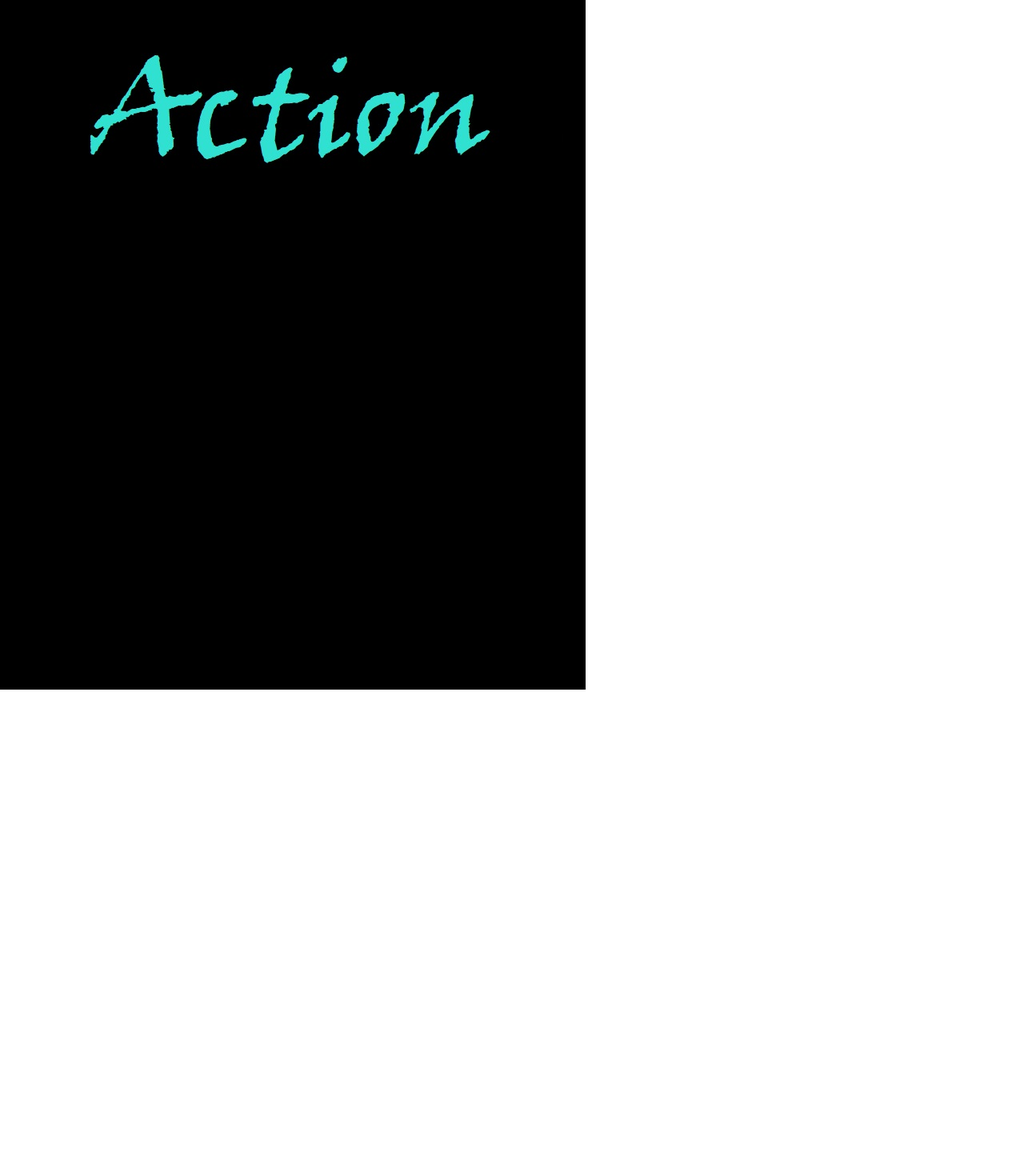
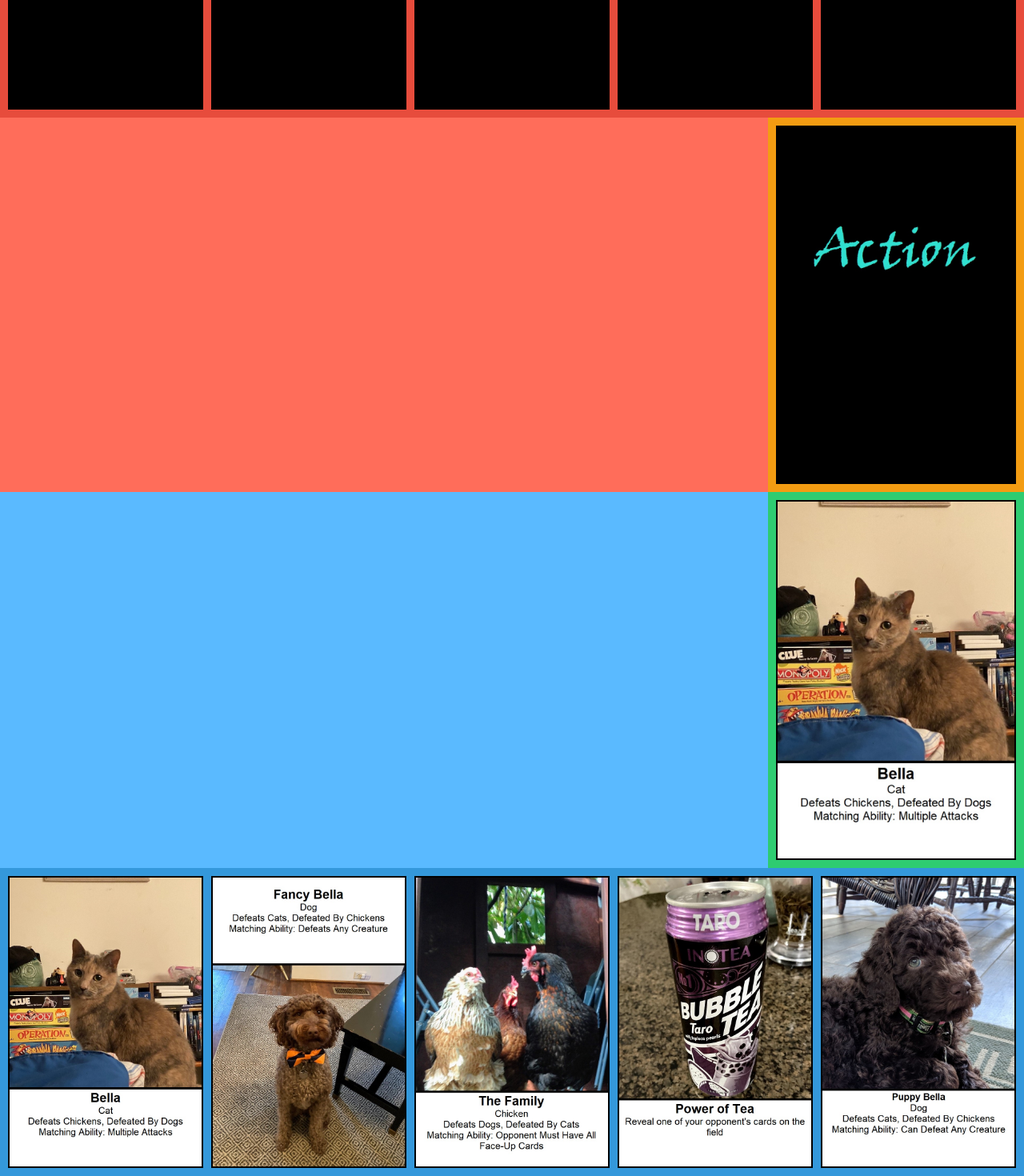
Before and after one commit to cjanse/dogscatsandchickens, a Next.js app in the folder dogscatsandchickens-app/: page / in a window 1280 px wide. Shown: the part 238-1708 px from the top of the page at 80% size. Before the commit the page ends 1100 px from the top, so only its background shows below. Built offline with nearby package versions, Linux system fonts and the light colour scheme.

Commit message:
progress made, error when there is no card

```diff
--- a/dogscatsandchickens-app/app/views/gameView.tsx
+++ b/dogscatsandchickens-app/app/views/gameView.tsx
@@ -2,11 +2,58 @@ import {GameController} from "../controller/gameController"
 import { PlayerController } from "../controller/playerController";
 import {useState, useEffect} from "react"
 import { AIPlayerController } from "../controller/AIPlayerController";
+import {Card} from "../models/card"
 
 //Import all images
 import creature from "../../assets/cards/creature.jpg"
 import upgrade from "../../assets/cards/upgrade.jpg"
 import action from "../../assets/cards/action.jpg"
+import bella from "../../assets/cards/bella.jpg"
+import pounce from "../../assets/cards/pounce.jpg"
+import snowball from "../../assets/cards/snowball.jpg"
+import fancyBella from "../../assets/cards/fancy_bella.jpg"
+import prettyBella from "../../assets/cards/pretty_bella.jpg"
+import puppyBella from "../../assets/cards/puppy_bella.jpg"
+import lulu from "../../assets/cards/lulu.jpg"
+import olive from "../../assets/cards/olive.jpg"
+import theFamily from "../../assets/cards/the_family.jpg"
+import cactusAttack from "../../assets/cards/cactus_attack.jpg"
+import duckArmy from "../../assets/cards/duck_army.jpg"
+import deflect from "../../assets/cards/deflect.jpg"
+import sandShield from "../../assets/cards/sand_shield.jpg"
+import payphonesDontExistAnymore from "../../assets/cards/payphones_dont_exist_anymore.jpg"
+import fadingAway from "../../assets/cards/fading_away.jpg"
+import sleeping from "../../assets/cards/sleeping.jpg"
+import coolDownSquirrel from "../../assets/cards/cool_down_squirrel.jpg"
+import snowApocalypse from "../../assets/cards/snow_apocalypse.jpg"
+import beachSpirits from "../../assets/cards/beach_spirits.jpg"
+import forestSpirits from "../../assets/cards/forest_spirits.jpg"
+import riverSpirits from "../../assets/cards/river_spirits.jpg"
+import birdArmy1 from "../../assets/cards/bird_army_1.jpg"
+import birdArmy2 from "../../assets/cards/bird_army_2.jpg"
+import messyDorm1 from "../../assets/cards/messy_dorm_1.jpg"
+import messyDorm2 from "../../assets/cards/messy_dorm_2.jpg"
+import powerOfTea1 from "../../assets/cards/power_of_tea_1.jpg"
+import powerOfTea2 from "../../assets/cards/power_of_tea_2.jpg"
+
+//Possible color choices
+/*
+Player 1:
+
+Main Color: #3498db (a shade of blue)
+Lighter Shade: #5abaff
+Player 2:
+
+Main Color: #e74c3c (a shade of red)
+Lighter Shade: #ff6d5a
+Neutral Colors:
+
+#95a5a6 (a shade of gray)
+#2ecc71 (a shade of green)
+#f39c12 (a shade of orange)
+#8e44ad (a shade of purple)
+*/
+
 
 const gameController: GameController = new GameController();
 gameController.preGamePreparation();
@@ -17,12 +64,159 @@ const aiPlayerController: AIPlayerController = new AIPlayerController(gameContro
 export function GameView() {
     const [move, setmove] = useState(0)
 
-    //const opponentHandView = (<div style={{padding:'10px', display: 'grid', gridTemplateColumns: 'repeat(' + gameController.gameBoard.players[1].hand.length+ ', 1fr)', gap: "10px"}}>{gameController.gameBoard.players[1].hand.map(card => <img style={{border: '2px solid', borderColor: "black"}} /*onClick={() => onclickOpponentHandHandle(card.id)}*/ src="../assets/cards/creature.jpg"/>)}</div>)
+    //gets image associated with id of card
+    function getImageFromId(cardId: number){
+        switch (cardId){
+            case 101.1:
+            case 101.2:
+                return bella;
+            case 102.1:
+            case 102.2:
+                return pounce;
+            case 103.1:
+            case 103.2:
+                return snowball;
+            case 104.1:
+            case 104.2:
+                return fancyBella;
+            case 105.1:
+            case 105.2:
+                return prettyBella;
+            case 106.1:
+            case 106.2:
+                return puppyBella;
+            case 107.1:
+            case 107.2:
+                return lulu;
+            case 108.1:
+            case 108.2:
+                return olive;
+            case 109.1:
+            case 109.2:
+                return theFamily;
+            case 201:
+                return cactusAttack;
+            case 202:
+                return duckArmy;
+            case 203:
+                return deflect;
+            case 204:
+                return sandShield;
+            case 205:
+                return payphonesDontExistAnymore;
+            case 206:
+                return fadingAway;
+            case 207:
+                return sleeping;
+            case 208:
+                return coolDownSquirrel;
+            case 209:
+                return snowApocalypse;
+            case 301:
+                return beachSpirits;
+            case 302:
+                return forestSpirits;
+            case 303:
+                return riverSpirits;
+            case 304:
+                return birdArmy1;
+            case 305:
+                return birdArmy2;
+            case 306:
+                return messyDorm1;
+            case 307:
+                return messyDorm2;
+            case 308:
+                return powerOfTea1;
+            case 309:
+                return powerOfTea2;
+            default:
+                return creature
+        }
+    }
+
+    //gets type associated with id of card
+    function getTypeFromId(cardId: number){
+        if (cardId < 200){
+            return creature;
+        }
+        else if (cardId < 300) {
+            return upgrade;
+        }
+        else {
+            return action
+        }
+    }
+
+    //gets image for opponent hand
+    function setOpponentHandImage(card: Card){
+        return getTypeFromId(card.id)
+    }
+
+    //gets image for player hand
+    function setMyHandImage(card: Card){
+        return getImageFromId(card.id)
+    }
+
+    //gets image for deck
+    function setDeckImage(card: Card){
+        return getTypeFromId(card.id)
+    }
+
+    //gets image for discard
+    function setDiscardImage(card: Card){
+        return getImageFromId(card.id)
+    }
+
+    //gets image for opponent field
+    function setOpponentFieldImage(card: Card){
+        return getTypeFromId(card.id)
+    }
+
+    //gets image for player field
+    function setMyFieldImage(card: Card){
+        return getImageFromId(card.id);
+    }
+
+    const opponentHandView = (<div style={{backgroundColor: '#e74c3c',padding:'10px', display: 'grid', gridTemplateColumns: 'repeat(' + gameController.gameBoard.players[1].hand.length+ ', 1fr)', gap: "10px"}}>{gameController.gameBoard.players[1].hand.map(card => <img style={{border: '2px solid', borderColor: "black", height: "100%"}} /*onClick={() => onclickOpponentHandHandle(card.id)}*/ src={setOpponentHandImage(card).src}/>)}</div>)
+
+    const opponentFieldView = (
+        <div style={{backgroundColor: '#ff6d5a',padding:'10px', display:'grid', gridTemplateColumns: 'repeat(' +1/*gameController.gameBoard.players[1].field.length*/+', 1fr)', gap: "10px"}}>
+            {gameController.gameBoard.players[1].field.map(cards=>
+                <div style={{padding:'10px', display:'grid', gridTemplateColumns: '1fr'}}>
+                    {cards.map(card=>
+                        <img style={{border: '2px solid', borderColor: "black", maxWidth: "30%"}} /*onClick={() => onclickDrawCard(card.id)}>{card.toString()}*/ src={setOpponentFieldImage(card).src}/>).reverse()}
+                </div>
+            )}
+        </div>
+    )
+    const deckView = (<div style={{padding: '10px', backgroundColor: '#f39c12'}}><img style={{border: '2px solid', borderColor: "black"}} /*onClick={() => onclickDrawCard(card.id)}>{card.toString()}*/ src={setDeckImage(gameController.gameBoard.deck[gameController.gameBoard.deck.length-1]).src}/></div>)
+    const myFieldView = (
+        <div style={{backgroundColor: '#5abaff',padding:'10px', display:'grid', gridTemplateColumns: 'repeat(' +'1'/*gameController.gameBoard.players[1].field.length*/+', 1fr)', gap: "10px"}}>
+            {gameController.gameBoard.players[0].field.map(cards=>
+                <div style={{padding:'10px', display:'grid', gridTemplateColumns: '1fr'}}>
+                    {cards.map(card=>
+                        <img style={{border: '2px solid', borderColor: "black", maxWidth: "30%"}} /*onClick={() => onclickDrawCard(card.id)}>{card.toString()}*/ src={setMyFieldImage(card).src}/>)}
+                </div>
+            )}
+        </div>
+    )
+    const discardView = (<div style={{padding: '10px', backgroundColor: '#2ecc71'}}><img style={{border: '2px solid', borderColor: "black"}} /*onClick={() => onclickDrawCard(card.id)}>{card.toString()}*/ src={setDiscardImage(gameController.gameBoard.deck[0]/*TODO: SET CORRECT IMAGE*/).src}/></div>)
+    const fieldView = (<div style={{ display: 'grid', gridTemplateColumns: '3fr 1fr'}}>
+        {opponentFieldView}
+        {deckView}
+        {myFieldView}
+        {discardView}
+  </div>)
+
+    const myHandView = (<div style={{backgroundColor: '#3498db', padding:'10px', display: 'grid', gridTemplateColumns: 'repeat(' + gameController.gameBoard.players[0].hand.length+ ', 1fr)', gap: "10px"}}>{gameController.gameBoard.players[0].hand.map(card => <img src={setMyHandImage(card).src} style={{border: '2px solid', borderColor: "black", height: "100%"}} /*onClick={() => onclickHandCard(card.id)}*//>)}</div>)
 
 
     return (
         <div>
-            <img src={action.src} alt="creature image"></img>
+            {opponentHandView}
+            {fieldView}
+            {myHandView}
         </div>
     )
 }
```
